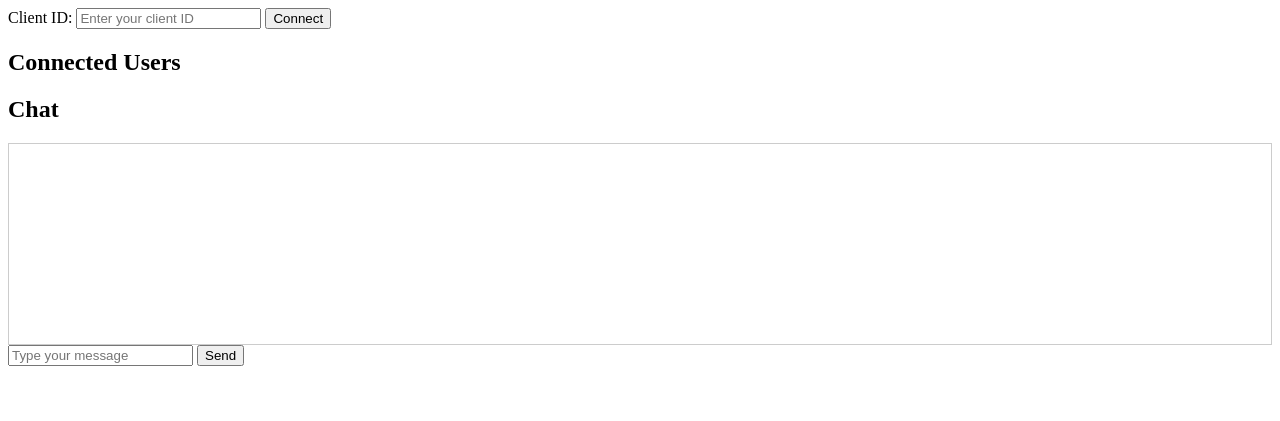
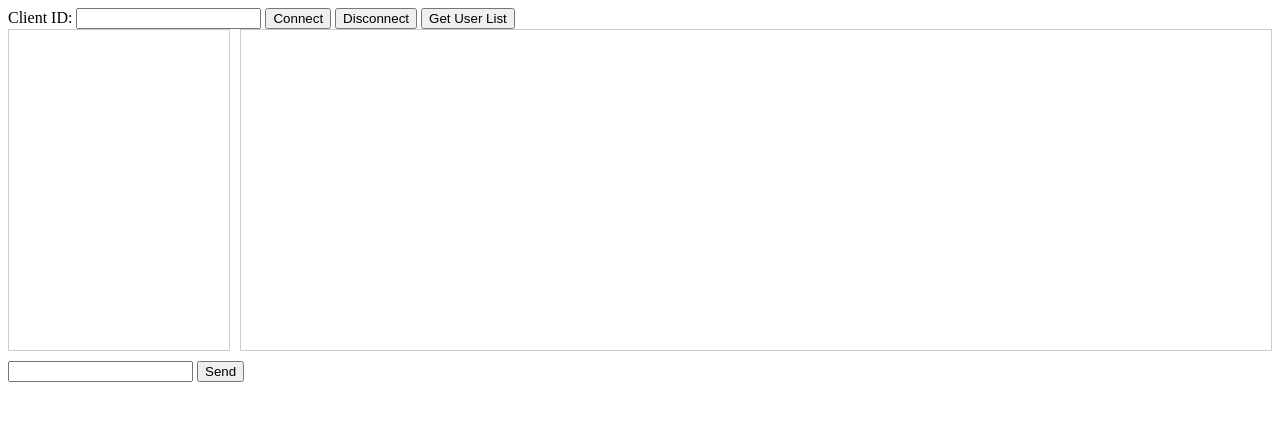
Before and after one commit to andresmejiaro/transcend, a Django app: page /pong/1/ in a window 1280 px wide. Shown: the top 421 px of the page. Run offline with Django 4.2, Linux system fonts and the light colour scheme.

Commit message:
updated html to better test

```diff
--- a/BE/server/pong_app/templates/pong_app/pong_game.html
+++ b/BE/server/pong_app/templates/pong_app/pong_game.html
@@ -1,84 +1,142 @@
+<!-- index.html -->
+
 <!DOCTYPE html>
 <html lang="en">
 <head>
     <meta charset="UTF-8">
     <meta name="viewport" content="width=device-width, initial-scale=1.0">
-    <title>WebSocket Test</title>
+    <title>WebSocket Chat</title>
+    <style>
+        /* Add your custom styles here */
+        #chat-box {
+            height: 300px;
+            overflow-y: scroll;
+            border: 1px solid #ccc;
+            padding: 10px;
+            margin-bottom: 10px;
+        }
+
+        #user-list {
+            float: left;
+            width: 200px;
+            height: 300px;
+            overflow-y: scroll;
+            border: 1px solid #ccc;
+            padding: 10px;
+            margin-right: 10px;
+        }
+    </style>
 </head>
 <body>
     <div>
-        <label for="client_id">Client ID:</label>
-        <input type="text" id="client_id" placeholder="Enter your client ID">
-        <button onclick="connectWebSocket()">Connect</button>
+        <label for="client-id">Client ID:</label>
+        <input type="text" id="client-id" />
+        <button onclick="connect()">Connect</button>
+        <button onclick="disconnect()">Disconnect</button>
+        <button onclick="getListofUsers()">Get User List</button>
     </div>
 
-    <div>
-        <h2>Connected Users</h2>
-        <ul id="userList"></ul>
-    </div>
+    <div id="user-list"></div>
 
     <div>
-        <h2>Chat</h2>
-        <div id="chatBox" style="height: 200px; border: 1px solid #ccc; overflow: auto;"></div>
-        <input type="text" id="messageInput" placeholder="Type your message">
+        <div id="chat-box"></div>
+        <input type="text" id="chat-message" />
         <button onclick="sendMessage()">Send</button>
     </div>
 
     <script>
-        let clientID;
-        let socket;
+        const clientIDInput = document.getElementById('client-id');
+        const chatBox = document.getElementById('chat-box');
+        const userList = document.getElementById('user-list');
+        const chatMessageInput = document.getElementById('chat-message');
 
-        function connectWebSocket() {
-            clientID = document.getElementById('client_id').value;
+        let socket = null;
+
+        function connect() {
+            const clientID = clientIDInput.value;
+            if (clientID.trim() === '') {
+                alert('Please enter a valid Client ID.');
+                return;
+            }
+
             socket = new WebSocket(`ws://127.0.0.1:8000/ws/lobby/?client_id=${clientID}`);
 
-            socket.onopen = function (event) {
-                console.log("WebSocket connection opened:", event);
-                getListOfUsers();
+            socket.onopen = (event) => {
+                console.log('WebSocket Connection opened:', event);
             };
 
-            socket.onmessage = function (event) {
+            socket.onmessage = (event) => {
                 const data = JSON.parse(event.data);
-                console.log("Received message:", data);
-
-                if (data.action === 'list_users') {
-                    updateListOfUsers(data.message);
-                } else if (data.action === 'chat_message') {
-                    displayChatMessage(data.sender, data.message);
-                }
+                handleWebSocketData(data);
             };
 
-            socket.onclose = function (event) {
-                console.log("WebSocket connection closed:", event);
+            socket.onclose = (event) => {
+                console.log('WebSocket Connection closed:', event);
             };
         }
 
-        function getListOfUsers() {
-            setInterval(function () {
-                const message = { type: 'send_message', data: { action: 'get_list_users', data: '' } };
-                socket.send(JSON.stringify(message));
-            }, 5000);
-        }
-
-        function updateListOfUsers(users) {
-            const userList = document.getElementById('userList');
-            userList.innerHTML = users.map(user => `<li>${user}</li>`).join('');
+        function disconnect() {
+            if (socket !== null) {
+                socket.close();
+                socket = null;
+            }
         }
 
         function sendMessage() {
-            const messageInput = document.getElementById('messageInput');
-            const message = messageInput.value;
-
-            const messageData = { type: 'send_message', data: { action: 'chat_message', message: message } };
-            socket.send(JSON.stringify(messageData));
-
-            messageInput.value = '';
+            const message = chatMessageInput.value;
+            if (message.trim() !== '' && socket !== null) {
+                const data = {
+                    type: 'chat_message',
+                    data: { message },
+                };
+                socket.send(JSON.stringify(data));
+                chatMessageInput.value = '';
+            }
         }
 
-        function displayChatMessage(sender, message) {
-            const chatBox = document.getElementById('chatBox');
-            chatBox.innerHTML += `<p><strong>${sender}:</strong> ${message}</p>`;
-            chatBox.scrollTop = chatBox.scrollHeight; // Scroll to the bottom
+        function getListofUsers() {
+            if (socket !== null) {
+                const data = {
+                    type: 'get_list_users',
+                };
+                socket.send(JSON.stringify(data));
+            }
+        }
+
+        function handleWebSocketData(data) {
+            const messageType = data.type;
+            const messageData = data.data;
+
+            switch (messageType) {
+                case 'list_of_users':
+                    updateUserList(messageData.message);
+                    break;
+
+                case 'chat_message':
+                    updateChatBox(messageData.sender, messageData.message);
+                    break;
+
+                // Add more cases for other message types as needed
+
+                default:
+                    console.log('Unhandled message type:', messageType);
+            }
+        }
+
+        function updateUserList(users) {
+            userList.innerHTML = '<strong>Connected Users:</strong>';
+            users.forEach(user => {
+                const userItem = document.createElement('div');
+                userItem.textContent = user;
+                userList.appendChild(userItem);
+            });
+        }
+
+        function updateChatBox(sender, message) {
+            const chatMessage = document.createElement('div');
+            chatMessage.textContent = `${sender}: ${message}`;
+            chatBox.appendChild(chatMessage);
+            chatBox.scrollTop = chatBox.scrollHeight;
         }
     </script>
 </body>
--- a/BE/server/server/settings.py
+++ b/BE/server/server/settings.py
@@ -27,7 +27,7 @@ SECRET_KEY = 'django-insecure-&4oc%z$0($u01^(*!a054ynxglps1op&k-fr29h(v)e!-s@nsg
 # SECURITY WARNING: don't run with debug turned on in production!
 DEBUG = True
 
-DOCKERIZED = True
+DOCKERIZED = False
 
 ALLOWED_HOSTS = ['*']
 
```
Also changed, not shown: APItests/wstester.py (+8 -12 lines), BE/server/pong_app/consumers/lobbyconsumer.py (+101 -19 lines).
